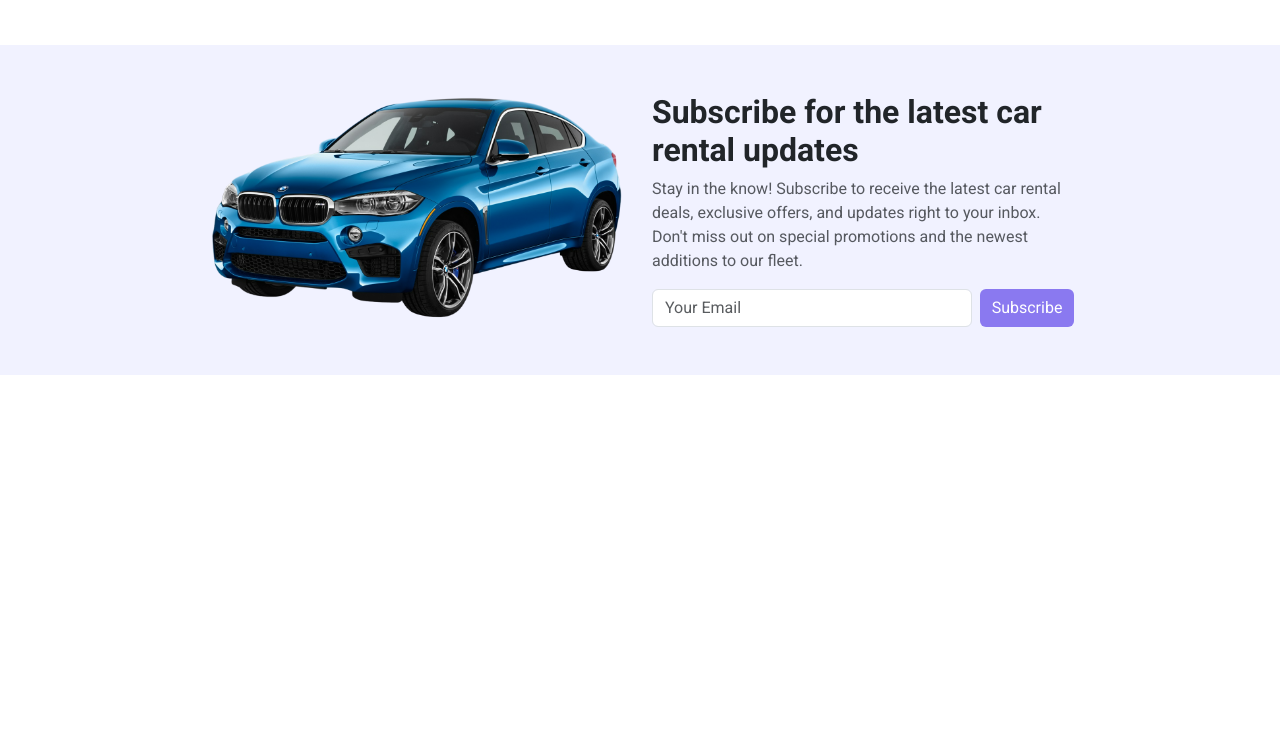
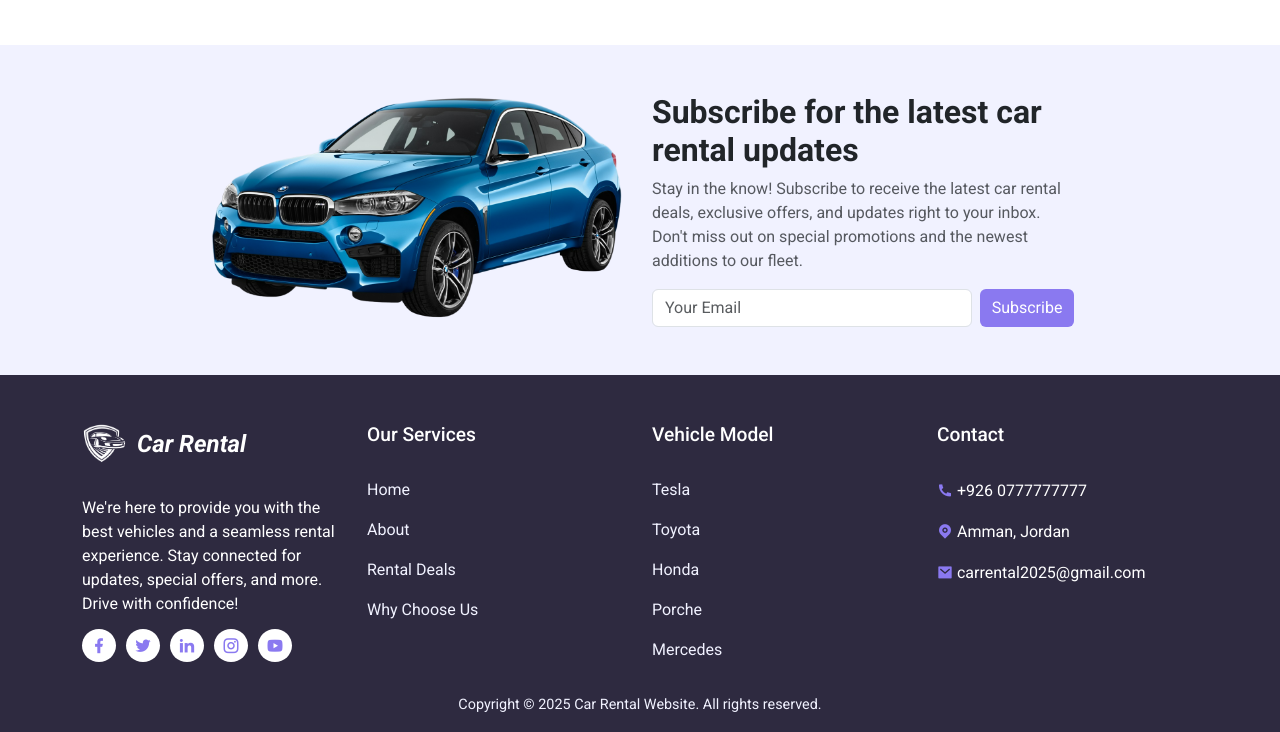
Before and after one commit to malekwahdan/carRental.github.io, a plain HTML site: page index.html in a window 1280 px wide. Shown: the part 5425-6157 px from the top of the page. Before the commit the page ends 5800 px from the top, so only its background shows below. Drawn offline with nearby package versions, Linux system fonts and the light colour scheme.

Commit message:
index.html

```diff
--- a/index.html
+++ b/index.html
@@ -219,6 +219,63 @@
       </div>
     </div>
   </section>
+    <!-- Footer Section -->
+  <footer class="footer pt-5 ">
+    <div class="container footer-container ">
+      <div class="row">
+        <div class="col-md-3 footer-col">
+          <div class="footer__logo">
+            <a href="#" class="logo">
+              <img src="images/logo-white.png" alt="logo" />
+              <span>Car Rental</span>
+            </a>
+          </div>
+          <p class="footer-text">
+            We're here to provide you with the best vehicles and a seamless
+            rental experience. Stay connected for updates, special offers, and
+            more. Drive with confidence!
+          </p>
+          <ul class="footer__socials d-flex list-unstyled">
+            <li><a href="#"><i class="ri-facebook-fill"></i></a></li>
+            <li><a href="#"><i class="ri-twitter-fill"></i></a></li>
+            <li><a href="#"><i class="ri-linkedin-fill"></i></a></li>
+            <li><a href="#"><i class="ri-instagram-line"></i></a></li>
+            <li><a href="#"><i class="ri-youtube-fill"></i></a></li>
+          </ul>
+        </div>
+        <div class="col-md-3 footer__col">
+          <h4>Our Services</h4>
+          <ul class="footer__links list-unstyled">
+            <li><a href="#home">Home</a></li>
+            <li><a href="#about">About</a></li>
+            <li><a href="#cars-deals">Rental Deals</a></li>
+            <li><a href="#choose">Why Choose Us</a></li>
+          </ul>
+        </div>
+        <div class="col-md-3 footer__col">
+          <h4>Vehicle Model</h4>
+          <ul class="footer__links list-unstyled">
+            <li><a href="#cars-deals">Tesla</a></li>
+            <li><a href="#cars-deals">Toyota</a></li>
+            <li><a href="#cars-deals">Honda</a></li>
+            <li><a href="#cars-deals">Porche</a></li>
+            <li><a href="#cars-deals">Mercedes</a></li>
+          </ul>
+        </div>
+        <div class="col-md-3 footer__col">
+          <h4>Contact</h4>
+          <ul class="footer__links list-unstyled">
+            <li class="contactUs"><i class="ri-phone-fill"></i> +926 0777777777</li>
+            <li class="contactUs"><i class="ri-map-pin-fill"></i> Amman, Jordan</li>
+            <li class="contactUs"><i class="ri-mail-fill"></i> carrental2025@gmail.com</li>
+          </ul>
+        </div>
+      </div>
+    </div>
+    <div class="footer__bar">
+      Copyright © 2025 Car Rental Website. All rights reserved.
+    </div>
+  </footer>
 
   <!-- Scripts -->
   <script src="./JavaScript/cards.js"></script>
```
